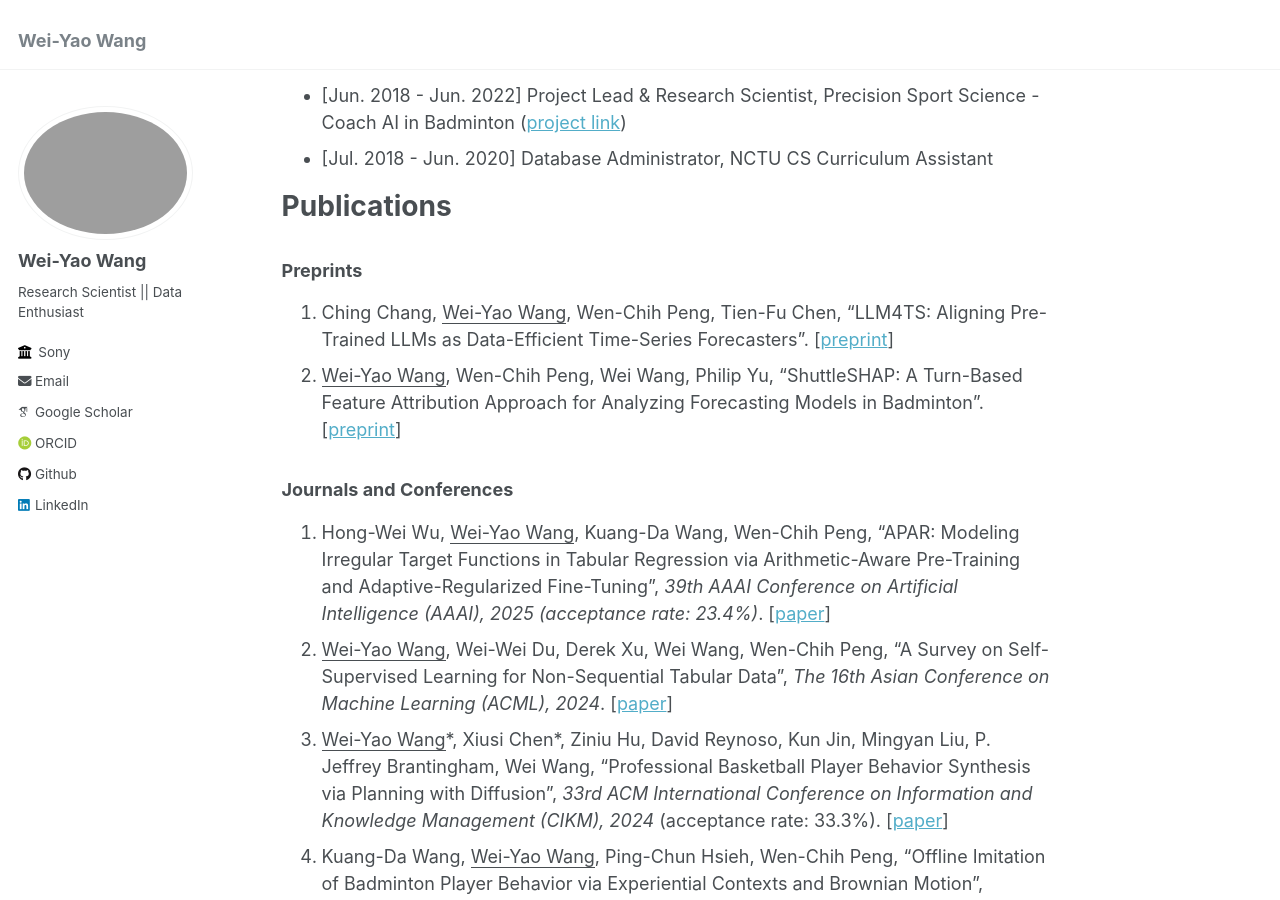
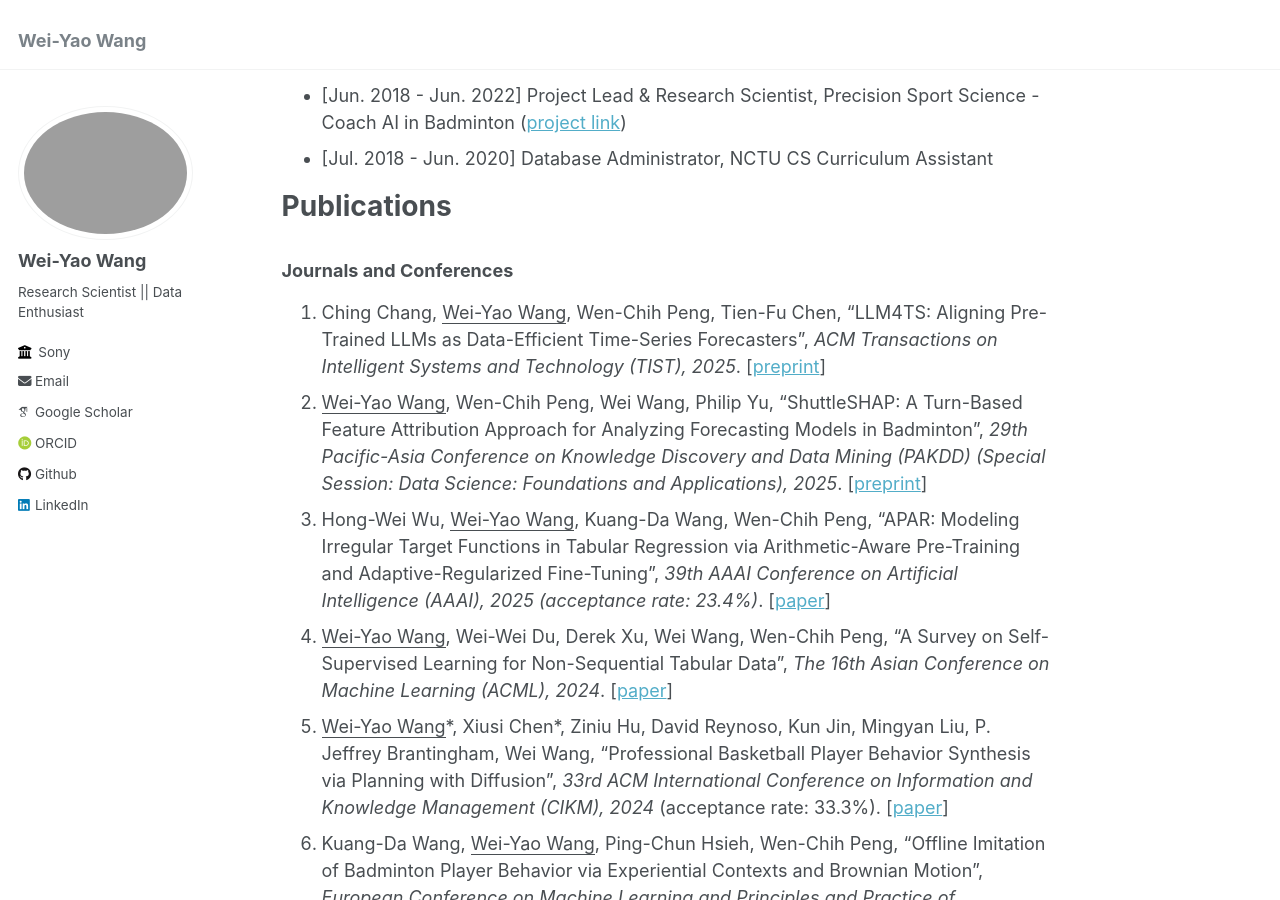
Before and after one commit to wywyWang/wywyWang.github.io, a Jekyll site: the page built from _pages/about.md, in a window 1280 px wide and 900 px high, scrolled down 1077 px. Built offline with Jekyll 4.4.1, drawn with Linux system fonts in a browser that asks for light colours; some web fonts are replaced.

Commit message:
update two publications

```diff
--- a/_pages/about.md
+++ b/_pages/about.md
@@ -31,33 +31,32 @@ Research Experience
 
 Publications
 ======
-### Preprints
-1. Ching Chang, <ins>Wei-Yao Wang</ins>, Wen-Chih Peng, Tien-Fu Chen, "LLM4TS: Aligning Pre-Trained LLMs as Data-Efficient Time-Series Forecasters". [[preprint](https://arxiv.org/abs/2308.08469)]
-2. <ins>Wei-Yao Wang</ins>, Wen-Chih Peng, Wei Wang, Philip Yu, "ShuttleSHAP: A Turn-Based Feature Attribution Approach for Analyzing Forecasting Models in Badminton". [[preprint](https://arxiv.org/abs/2312.10942)]
 
 ### Journals and Conferences
-1. Hong-Wei Wu, <ins>Wei-Yao Wang</ins>, Kuang-Da Wang, Wen-Chih Peng, "APAR: Modeling Irregular Target Functions in Tabular Regression via Arithmetic-Aware Pre-Training and Adaptive-Regularized Fine-Tuning", *39th AAAI Conference on Artificial Intelligence (AAAI), 2025 (acceptance rate: 23.4%)*. [[paper](https://arxiv.org/abs/2412.10941v1)]
-2. <ins>Wei-Yao Wang</ins>, Wei-Wei Du, Derek Xu, Wei Wang, Wen-Chih Peng, "A Survey on Self-Supervised Learning for Non-Sequential Tabular Data", *The 16th Asian Conference on Machine Learning (ACML), 2024*. [[paper](https://arxiv.org/abs/2402.01204)]
-3. <ins>Wei-Yao Wang</ins>\*, Xiusi Chen\*, Ziniu Hu, David Reynoso, Kun Jin, Mingyan Liu, P. Jeffrey Brantingham, Wei Wang, "Professional Basketball Player Behavior Synthesis via Planning with Diffusion", *33rd ACM International Conference on Information and Knowledge Management (CIKM), 2024* (acceptance rate: 33.3%). [[paper](https://arxiv.org/abs/2306.04090)]
-4. Kuang-Da Wang, <ins>Wei-Yao Wang</ins>, Ping-Chun Hsieh, Wen-Chih Peng, "Offline Imitation of Badminton Player Behavior via Experiential Contexts and Brownian Motion", *European Conference on Machine Learning and Principles and Practice of Knowledge Discovery in Databases (ECML-PKDD), 2024* (acceptance rate: 24.5%). [[paper](https://arxiv.org/abs/2403.12406)]
-5. <ins>Wei-Yao Wang</ins>, Wei-Wei Du, Wen-Chih Peng, "Benchmarking Stroke Forecasting with Stroke-Level Badminton Dataset", *33rd International Joint Conference on Artificial Intelligence (IJCAI Demo), 2024*. [[paper](https://arxiv.org/abs/2306.15664)]
-6. Ching Chang, Chiao-Tung Chan, <ins>Wei-Yao Wang</ins>, Wen-Chih Peng, Tien-Fu Chen, "TimeDRL: Disentangled Representation Learning for Multivariate Time-Series", *IEEE International Conference on Data Engineering (ICDE), 2024*. [[paper](https://arxiv.org/abs/2312.04142)]
-7. Chih-Chia Li, <ins>Wei-Yao Wang</ins>, Wei-Wei Du, Wen-Chih Peng, "Look Around! A Neighbor Relation Graph Learning Framework for Real Estate Appraisal", *Pacific-Asia Conference on Knowledge Discovery and Data Mining (PAKDD), 2024*. [[paper](https://arxiv.org/abs/2212.12190)]
-8. <ins>Wei-Yao Wang</ins>, Yu-Chieh Chang, Wen-Chih Peng, "Style-News: Incorporating Stylized News Generation and Adversarial Verification for Neural Fake News Detection", *18th Conference of the European Chapter of the Association for Computational Linguistics (EACL), 2024* (acceptance rate: 20.3%). [[paper](https://aclanthology.org/2024.eacl-long.92/)]
-9. Zheng-Ming Lin, Ching Chang, <ins>Wei-Yao Wang</ins>, Kuang-Da Wang, Wen-Chih Peng, "Root Cause Analysis In Microservice Using Neural Granger Causal Discovery", *38th AAAI Conference on Artificial Intelligence (AAAI), 2024* (acceptance rate: 23.75%). [[paper](https://ojs.aaai.org/index.php/AAAI/article/view/27772)]
-10. Ying-Ying Chang, <ins>Wei-Yao Wang</ins>, Wen-Chih Peng, "SeGA: Preference-Aware Self-Contrastive Learning with Prompts for Anomalous User Detection on Twitter", *38th AAAI Conference on Artificial Intelligence (AAAI), 2024* (acceptance rate: 23.75%). [[paper](https://ojs.aaai.org/index.php/AAAI/article/view/27752)]
-11. Kuang-Da Wang, Yu-Tse Chen, Yu-Heng Lin, <ins>Wei-Yao Wang</ins>, Wen-Chih Peng, "The CoachAI Badminton Environment: Bridging the Gap Between a Reinforcement Learning Environment and Real-World Badminton Games", *38th AAAI Conference on Artificial Intelligence (AAAI Demo), 2024*. [[paper](https://ojs.aaai.org/index.php/AAAI/article/view/30584)]
-12. Kuang-Da Wang, <ins>Wei-Yao Wang</ins>, Yu-Tse Chen, Yu-Heng Lin, Wen-Chih Peng, "The CoachAI Badminton Environment: A Novel Reinforcement Learning Environment with Realistic Opponents (Student Abstract)", *38th AAAI Conference on Artificial Intelligence (AAAI), 2024*. [[paper](https://ojs.aaai.org/index.php/AAAI/article/view/30523)]
-13. Yu-Chien Tang, <ins>Wei-Yao Wang</ins>, An-Zi Yen, Wen-Chih Peng, "RSVP: Customer Intent Detection via Agent Response Contrastive and Generative Pre-Training", *2023 Conference on Empirical Methods in Natural Language Processing (EMNLP Findings), 2023*. [[paper](https://arxiv.org/abs/2310.09773)]
-14. Wei-Wei Du, <ins>Wei-Yao Wang</ins>, Wen-Chih Peng, "DoRA: Domain-Based Self-Supervised Learning Framework for Low-Resource Real Estate Appraisal", *32nd ACM International Conference on Information and Knowledge Management (CIKM), 2023* (acceptance rate: 32%). [[paper](https://dl.acm.org/doi/10.1145/3583780.3615470)]
-15. <ins>Wei-Yao Wang</ins>, Yung Chang Huang, Tsi-Ui Ik, Wen-Chih Peng, "ShuttleSet: A Human-Annotated Stroke-Level Singles Dataset for Badminton Tactical Analysis", *29TH ACM SIGKDD Conference On Knowledge Discovery And Data Mining (KDD), 2023* (acceptance rate: 25.4%). [[paper](https://dl.acm.org/doi/10.1145/3580305.3599906)]
-16. Kai-Shiang Chang, <ins>Wei-Yao Wang</ins>, Wen-Chih Peng, "Where Will Players Move Next? Dynamic Graphs and Hierarchical Fusion for Movement Forecasting in Badminton", *37th AAAI Conference on Artificial Intelligence (AAAI), 2023* (acceptance rate: 19.6%). [[paper](https://ojs.aaai.org/index.php/AAAI/article/view/25855)]
-17. Li-Chun Huang, Nai-Zen Hseuh, Yen-Che Chien, <ins>Wei-Yao Wang</ins>, Kuang-Da Wang, Wen-Chih Peng, "A Reinforcement Learning Badminton Environment for Simulating Player Tactics (Student Abstract)", *37th AAAI Conference on Artificial Intelligence (AAAI), 2023*. [[paper](https://ojs.aaai.org/index.php/AAAI/article/view/26976)]
-18. <ins>Wei-Yao Wang</ins>, "Modeling Turn-Based Sequences for Player Tactic Applications in Badminton Matches", *31st ACM International Conference on Information and Knowledge Management (CIKM), 2022*. [[paper](https://dl.acm.org/doi/abs/10.1145/3511808.3557820)]
-19. <ins>Wei-Yao Wang</ins>, Teng-Fong Chan, Wen-Chih Peng, Hui-Kuo Yang, Chih-Chuan Wang, Yao-Chung Fan, "How Is the Stroke? Inferring Shot Influence in Badminton Matches via Long Short-Term Dependencies", *ACM Transactions on Intelligent Systems and Technology (TIST), Vol. 14, No. 1, pp1-22, 2022*. [[paper](https://dl.acm.org/doi/full/10.1145/3551391)]
-20. <ins>Wei-Yao Wang</ins>, Hong-Han Shuai, Kai-Shiang Chang, Wen-Chih Peng, "ShuttleNet: Position-Aware Fusion of Rally Progress and Player Styles for Stroke Forecasting in Badminton", *37th AAAI Conference on Artificial Intelligence (AAAI), 2022* (acceptance rate: 15%). [[paper](https://arxiv.org/abs/2112.01044)]
-21. <ins>Wei-Yao Wang</ins>, Teng-Fong Chan, Hui-Kuo Yang, Chih-Chuan Wang, Yao-Chung Fan, Wen-Chih Peng, "Exploring the Long Short-Term Dependencies to Infer Shot Influence in Badminton Matches", *The 21st IEEE International Conference on Data Mining (ICDM), 2021* (acceptance rate: 20%). [[paper](https://arxiv.org/abs/2109.06431)]
-22. <ins>Wei-Yao Wang</ins>, Kai-Shiang Chang, Teng-Fong Chen, Chih-Chuan Wang, Wen-Chih Peng, Chih-Wei Yi, “Badminton Coach AI: A badminton match data analysis platform based on deep learning”, *Physical Education Journal, vol.53, no.2, pp.201–213, 2020*. [[paper](https://www.airitilibrary.com/Publication/alDetailedMesh?docid=10247297-202006-202007060015-202007060015-201-213)]
+1. Ching Chang, <ins>Wei-Yao Wang</ins>, Wen-Chih Peng, Tien-Fu Chen, "LLM4TS: Aligning Pre-Trained LLMs as Data-Efficient Time-Series Forecasters", *ACM Transactions on Intelligent Systems and Technology (TIST), 2025*. [[preprint](https://arxiv.org/abs/2308.08469)]
+2. <ins>Wei-Yao Wang</ins>, Wen-Chih Peng, Wei Wang, Philip Yu, "ShuttleSHAP: A Turn-Based Feature Attribution Approach for Analyzing Forecasting Models in Badminton", *29th Pacific-Asia Conference on Knowledge Discovery and Data Mining (PAKDD) (Special Session: Data Science: Foundations and Applications), 2025*. [[preprint](https://arxiv.org/abs/2312.10942)]
+3. Hong-Wei Wu, <ins>Wei-Yao Wang</ins>, Kuang-Da Wang, Wen-Chih Peng, "APAR: Modeling Irregular Target Functions in Tabular Regression via Arithmetic-Aware Pre-Training and Adaptive-Regularized Fine-Tuning", *39th AAAI Conference on Artificial Intelligence (AAAI), 2025 (acceptance rate: 23.4%)*. [[paper](https://arxiv.org/abs/2412.10941v1)]
+4. <ins>Wei-Yao Wang</ins>, Wei-Wei Du, Derek Xu, Wei Wang, Wen-Chih Peng, "A Survey on Self-Supervised Learning for Non-Sequential Tabular Data", *The 16th Asian Conference on Machine Learning (ACML), 2024*. [[paper](https://arxiv.org/abs/2402.01204)]
+5. <ins>Wei-Yao Wang</ins>\*, Xiusi Chen\*, Ziniu Hu, David Reynoso, Kun Jin, Mingyan Liu, P. Jeffrey Brantingham, Wei Wang, "Professional Basketball Player Behavior Synthesis via Planning with Diffusion", *33rd ACM International Conference on Information and Knowledge Management (CIKM), 2024* (acceptance rate: 33.3%). [[paper](https://arxiv.org/abs/2306.04090)]
+6. Kuang-Da Wang, <ins>Wei-Yao Wang</ins>, Ping-Chun Hsieh, Wen-Chih Peng, "Offline Imitation of Badminton Player Behavior via Experiential Contexts and Brownian Motion", *European Conference on Machine Learning and Principles and Practice of Knowledge Discovery in Databases (ECML-PKDD), 2024* (acceptance rate: 24.5%). [[paper](https://arxiv.org/abs/2403.12406)]
+7. <ins>Wei-Yao Wang</ins>, Wei-Wei Du, Wen-Chih Peng, "Benchmarking Stroke Forecasting with Stroke-Level Badminton Dataset", *33rd International Joint Conference on Artificial Intelligence (IJCAI Demo), 2024*. [[paper](https://arxiv.org/abs/2306.15664)]
+8. Ching Chang, Chiao-Tung Chan, <ins>Wei-Yao Wang</ins>, Wen-Chih Peng, Tien-Fu Chen, "TimeDRL: Disentangled Representation Learning for Multivariate Time-Series", *IEEE International Conference on Data Engineering (ICDE), 2024*. [[paper](https://arxiv.org/abs/2312.04142)]
+9. Chih-Chia Li, <ins>Wei-Yao Wang</ins>, Wei-Wei Du, Wen-Chih Peng, "Look Around! A Neighbor Relation Graph Learning Framework for Real Estate Appraisal", *Pacific-Asia Conference on Knowledge Discovery and Data Mining (PAKDD), 2024*. [[paper](https://arxiv.org/abs/2212.12190)]
+10. <ins>Wei-Yao Wang</ins>, Yu-Chieh Chang, Wen-Chih Peng, "Style-News: Incorporating Stylized News Generation and Adversarial Verification for Neural Fake News Detection", *18th Conference of the European Chapter of the Association for Computational Linguistics (EACL), 2024* (acceptance rate: 20.3%). [[paper](https://aclanthology.org/2024.eacl-long.92/)]
+11. Zheng-Ming Lin, Ching Chang, <ins>Wei-Yao Wang</ins>, Kuang-Da Wang, Wen-Chih Peng, "Root Cause Analysis In Microservice Using Neural Granger Causal Discovery", *38th AAAI Conference on Artificial Intelligence (AAAI), 2024* (acceptance rate: 23.75%). [[paper](https://ojs.aaai.org/index.php/AAAI/article/view/27772)]
+12. Ying-Ying Chang, <ins>Wei-Yao Wang</ins>, Wen-Chih Peng, "SeGA: Preference-Aware Self-Contrastive Learning with Prompts for Anomalous User Detection on Twitter", *38th AAAI Conference on Artificial Intelligence (AAAI), 2024* (acceptance rate: 23.75%). [[paper](https://ojs.aaai.org/index.php/AAAI/article/view/27752)]
+13. Kuang-Da Wang, Yu-Tse Chen, Yu-Heng Lin, <ins>Wei-Yao Wang</ins>, Wen-Chih Peng, "The CoachAI Badminton Environment: Bridging the Gap Between a Reinforcement Learning Environment and Real-World Badminton Games", *38th AAAI Conference on Artificial Intelligence (AAAI Demo), 2024*. [[paper](https://ojs.aaai.org/index.php/AAAI/article/view/30584)]
+14. Kuang-Da Wang, <ins>Wei-Yao Wang</ins>, Yu-Tse Chen, Yu-Heng Lin, Wen-Chih Peng, "The CoachAI Badminton Environment: A Novel Reinforcement Learning Environment with Realistic Opponents (Student Abstract)", *38th AAAI Conference on Artificial Intelligence (AAAI), 2024*. [[paper](https://ojs.aaai.org/index.php/AAAI/article/view/30523)]
+15. Yu-Chien Tang, <ins>Wei-Yao Wang</ins>, An-Zi Yen, Wen-Chih Peng, "RSVP: Customer Intent Detection via Agent Response Contrastive and Generative Pre-Training", *2023 Conference on Empirical Methods in Natural Language Processing (EMNLP Findings), 2023*. [[paper](https://arxiv.org/abs/2310.09773)]
+16. Wei-Wei Du, <ins>Wei-Yao Wang</ins>, Wen-Chih Peng, "DoRA: Domain-Based Self-Supervised Learning Framework for Low-Resource Real Estate Appraisal", *32nd ACM International Conference on Information and Knowledge Management (CIKM), 2023* (acceptance rate: 32%). [[paper](https://dl.acm.org/doi/10.1145/3583780.3615470)]
+17. <ins>Wei-Yao Wang</ins>, Yung Chang Huang, Tsi-Ui Ik, Wen-Chih Peng, "ShuttleSet: A Human-Annotated Stroke-Level Singles Dataset for Badminton Tactical Analysis", *29TH ACM SIGKDD Conference On Knowledge Discovery And Data Mining (KDD), 2023* (acceptance rate: 25.4%). [[paper](https://dl.acm.org/doi/10.1145/3580305.3599906)]
+18. Kai-Shiang Chang, <ins>Wei-Yao Wang</ins>, Wen-Chih Peng, "Where Will Players Move Next? Dynamic Graphs and Hierarchical Fusion for Movement Forecasting in Badminton", *37th AAAI Conference on Artificial Intelligence (AAAI), 2023* (acceptance rate: 19.6%). [[paper](https://ojs.aaai.org/index.php/AAAI/article/view/25855)]
+19. Li-Chun Huang, Nai-Zen Hseuh, Yen-Che Chien, <ins>Wei-Yao Wang</ins>, Kuang-Da Wang, Wen-Chih Peng, "A Reinforcement Learning Badminton Environment for Simulating Player Tactics (Student Abstract)", *37th AAAI Conference on Artificial Intelligence (AAAI), 2023*. [[paper](https://ojs.aaai.org/index.php/AAAI/article/view/26976)]
+20. <ins>Wei-Yao Wang</ins>, "Modeling Turn-Based Sequences for Player Tactic Applications in Badminton Matches", *31st ACM International Conference on Information and Knowledge Management (CIKM), 2022*. [[paper](https://dl.acm.org/doi/abs/10.1145/3511808.3557820)]
+21. <ins>Wei-Yao Wang</ins>, Teng-Fong Chan, Wen-Chih Peng, Hui-Kuo Yang, Chih-Chuan Wang, Yao-Chung Fan, "How Is the Stroke? Inferring Shot Influence in Badminton Matches via Long Short-Term Dependencies", *ACM Transactions on Intelligent Systems and Technology (TIST), Vol. 14, No. 1, pp1-22, 2022*. [[paper](https://dl.acm.org/doi/full/10.1145/3551391)]
+22. <ins>Wei-Yao Wang</ins>, Hong-Han Shuai, Kai-Shiang Chang, Wen-Chih Peng, "ShuttleNet: Position-Aware Fusion of Rally Progress and Player Styles for Stroke Forecasting in Badminton", *37th AAAI Conference on Artificial Intelligence (AAAI), 2022* (acceptance rate: 15%). [[paper](https://arxiv.org/abs/2112.01044)]
+23. <ins>Wei-Yao Wang</ins>, Teng-Fong Chan, Hui-Kuo Yang, Chih-Chuan Wang, Yao-Chung Fan, Wen-Chih Peng, "Exploring the Long Short-Term Dependencies to Infer Shot Influence in Badminton Matches", *The 21st IEEE International Conference on Data Mining (ICDM), 2021* (acceptance rate: 20%). [[paper](https://arxiv.org/abs/2109.06431)]
+24. <ins>Wei-Yao Wang</ins>, Kai-Shiang Chang, Teng-Fong Chen, Chih-Chuan Wang, Wen-Chih Peng, Chih-Wei Yi, “Badminton Coach AI: A badminton match data analysis platform based on deep learning”, *Physical Education Journal, vol.53, no.2, pp.201–213, 2020*. [[paper](https://www.airitilibrary.com/Publication/alDetailedMesh?docid=10247297-202006-202007060015-202007060015-201-213)]
 
 ### Workshops
 1. Ching Chang, <ins>Wei-Yao Wang</ins>, Wen-Chih Peng, Tien-Fu Chen, Sagar Samtani, "Align and Fine-Tune: Enhancing LLMs for Time-Series Forecasting", *NeurIPS 2024 on Time Series in the Age of Large Models*.
```
